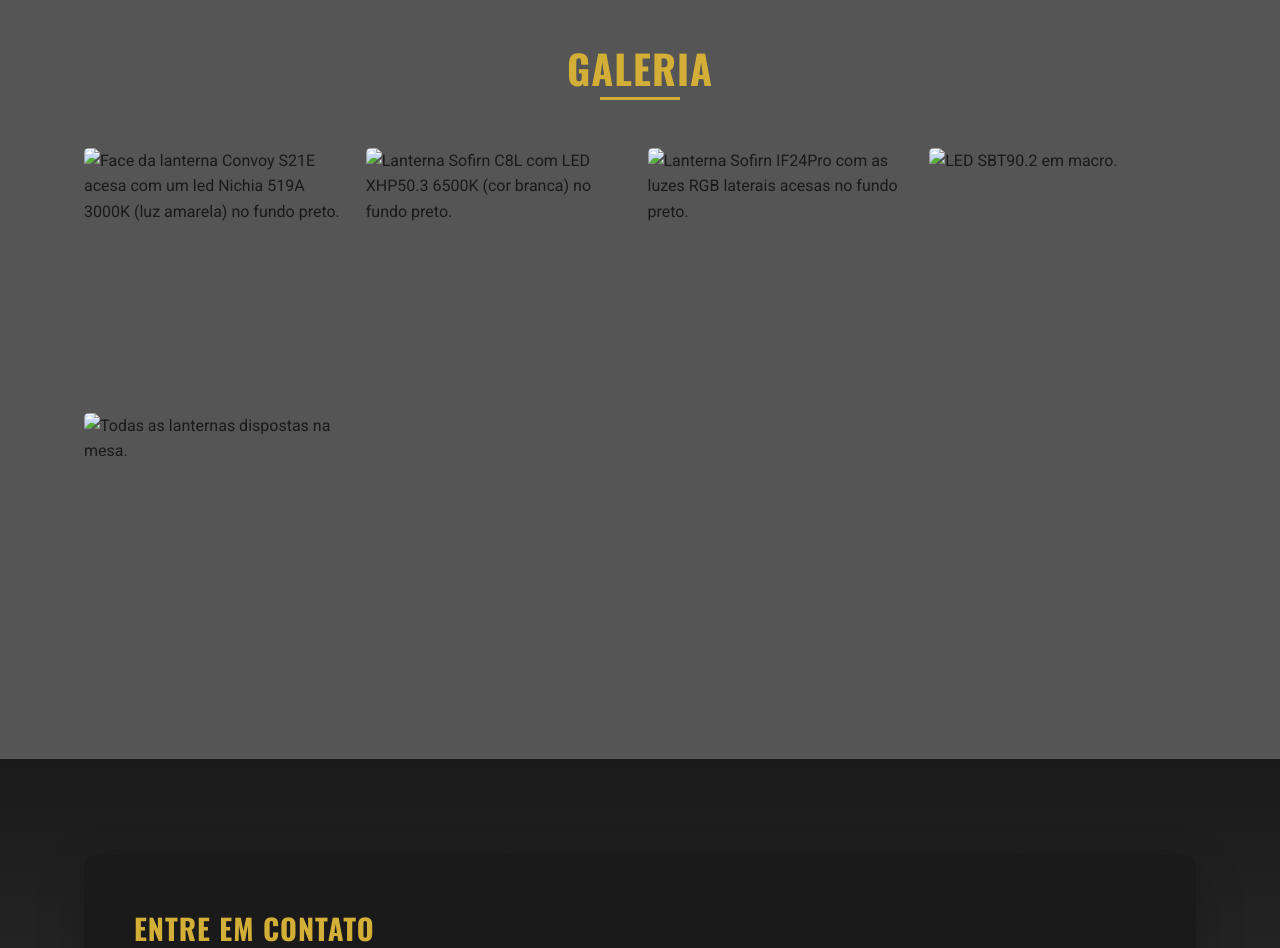
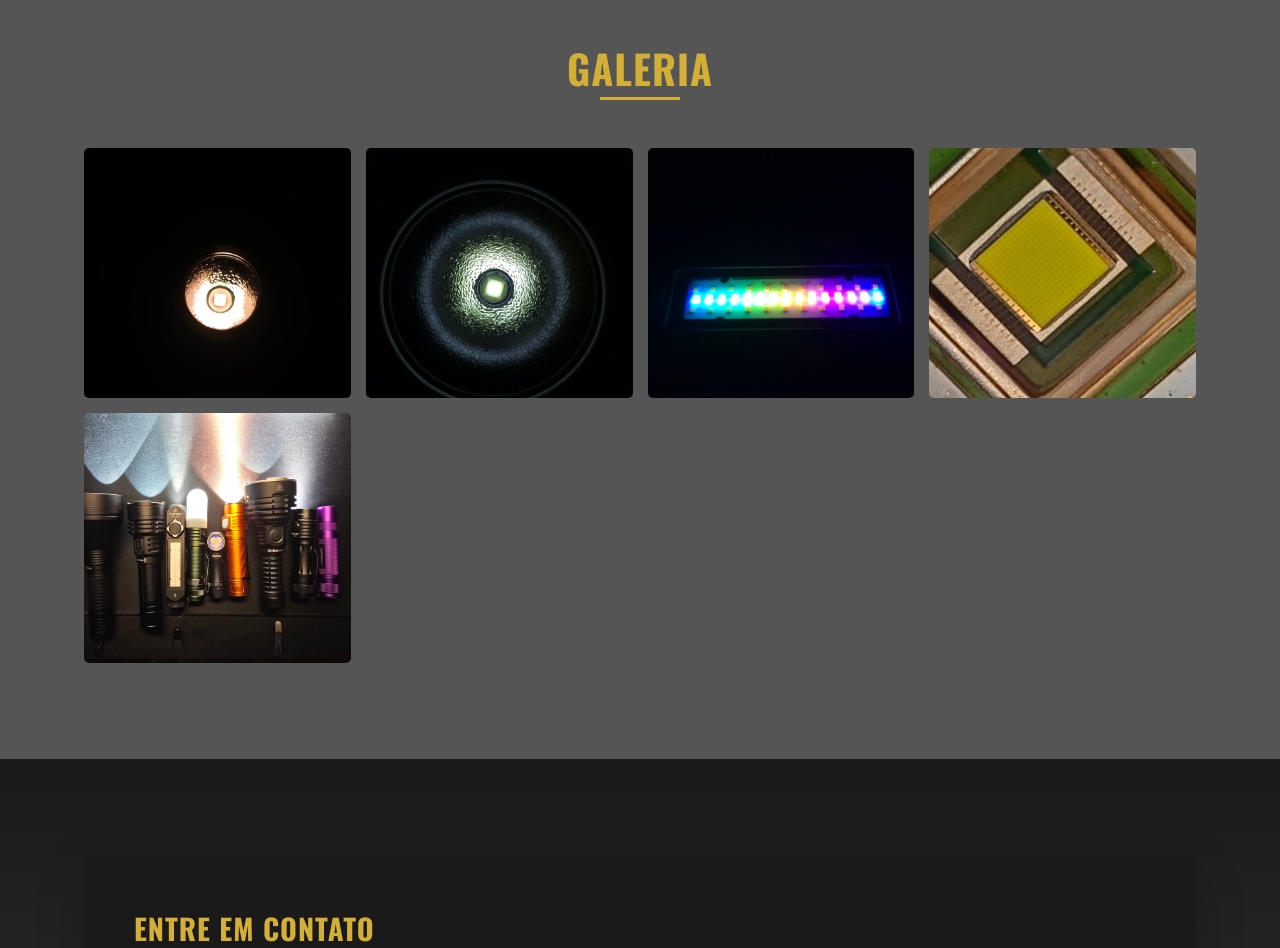
Before and after one commit to rmavalli96/Lanternas-do-Mavalli, a plain HTML site: page index.html in a window 1280 px wide. Shown: the part 2930-3878 px from the top of the page. Drawn offline with nearby package versions, Linux system fonts and the light colour scheme; files that its build step writes are made by us from their sources; the site is published under a folder, as on GitHub Pages, so addresses that start at the root find nothing.

Commit message:
Update index.html

```diff
--- a/index.html
+++ b/index.html
@@ -157,19 +157,19 @@
             </div>
             <div class="gallery-grid">
                 <div class="gallery-item">
-                    <img src="/Images/gallery_519a.avif" alt="Face da lanterna Convoy S21E acesa com um led Nichia 519A 3000K (luz amarela) no fundo preto.">
+                    <img src="Images/gallery_519a.avif" alt="Face da lanterna Convoy S21E acesa com um led Nichia 519A 3000K (luz amarela) no fundo preto.">
                 </div>
                 <div class="gallery-item">
-                    <img src="/Images/gallery_c8l.avif" alt="Lanterna Sofirn C8L com LED XHP50.3 6500K (cor branca) no fundo preto.">
+                    <img src="Images/gallery_c8l.avif" alt="Lanterna Sofirn C8L com LED XHP50.3 6500K (cor branca) no fundo preto.">
                 </div>
                 <div class="gallery-item">
-                    <img src="/Images/gallery_if24pro.avif" alt="Lanterna Sofirn IF24Pro com as luzes RGB laterais acesas no fundo preto.">
+                    <img src="Images/gallery_if24pro.avif" alt="Lanterna Sofirn IF24Pro com as luzes RGB laterais acesas no fundo preto.">
                 </div>
                 <div class="gallery-item">
-                    <img src="/Images/gallery_sbt90.avif" alt="LED SBT90.2 em macro.">
+                    <img src="Images/gallery_sbt90.avif" alt="LED SBT90.2 em macro.">
                 </div>
                 <div class="gallery-item">
-                    <img src="/Images/gallery_all.avif" alt="Todas as lanternas dispostas na mesa.">
+                    <img src="Images/gallery_all.avif" alt="Todas as lanternas dispostas na mesa.">
                 </div>
             </div>
         </div>
```
